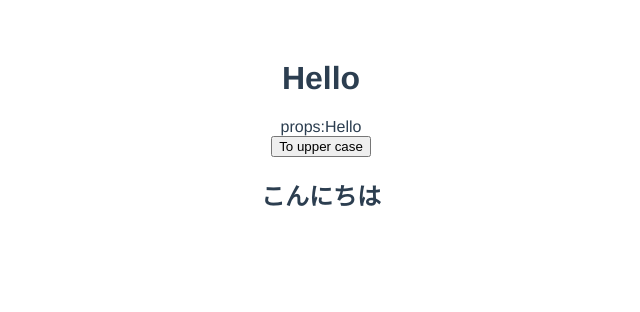
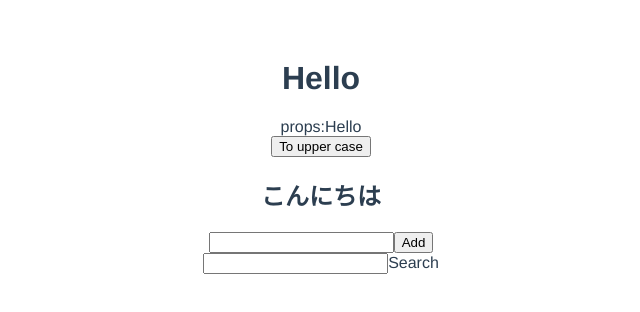
Before and after one commit to karamage/practice-composition-api, a Vue app: page / in a window 1280 px wide. Shown: the top 312 px of the page, without its empty margins (319-959 px from the left). Built offline with nearby package versions, Linux system fonts and the light colour scheme.

Commit message:
improve TaskList

```diff
--- a/src/components/Hello.vue
+++ b/src/components/Hello.vue
@@ -6,16 +6,19 @@
       @change-message="changeMessage"
     ></ChildComponent>
     <h2>{{ messageTwo }}</h2>
+    <TaskList></TaskList>
   </div>
 </template>
 
 <script lang="ts">
 import { defineComponent, reactive, ref } from "@vue/composition-api"
 import ChildComponent from "@/components/ChildComponent.vue"
+import TaskList from "@/components/TaskList.vue"
 
 export default defineComponent({
   components: {
-    ChildComponent
+    ChildComponent,
+    TaskList
   },
   setup() {
     const state = reactive({
--- /dev/null
+++ b/src/components/TaskList.vue
@@ -0,0 +1,61 @@
+<template>
+  <div>
+    <div>
+      <input type="text" v-model="state.taskName" />
+      <button @click="addTask">Add</button>
+    </div>
+    <div>
+      <input type="text" v-model="state.searchText" />Search
+    </div>
+  </div>
+</template>
+
+<script lang="ts">
+
+import { defineComponent, reactive, computed } from "@vue/composition-api"
+
+export default defineComponent({
+  setup() {
+    type Task = {
+      name: string;
+      status: boolean;
+    }
+    const tasks: Task[] = []
+    const state = reactive({
+      taskName: '',
+      searchText: '',
+      tasks: tasks,
+      // TODO ↓computedのせいで型がanyになる
+      doingTasks: computed(() => state.searchedTasks.filters(t => !t.status)),
+      completedTasks: computed(() => state.searchedTasks.filters(t => t.status)),
+      searchedTasks: computed(() => state.tasks.filters(t => t.name.include(state.searchText))),
+    })
+
+    function addTask() {
+      state.tasks.push({
+        name: state.taskName,
+        status: false,
+      })
+      state.taskName = ''
+    }
+
+    function toggleTask(task, status) {
+      const index = state.tasks.indexOf(task)
+      state.tasks.splice(index, 1, { ...task, status: status })
+    }
+
+    return {
+      state,
+      addTask,
+      toggleTask,
+    }
+  }
+})
+</script>
+
+<style scoped>
+.task-list-wrapper {
+  display: flex;
+  justify-content: center;
+}
+</style>
```
